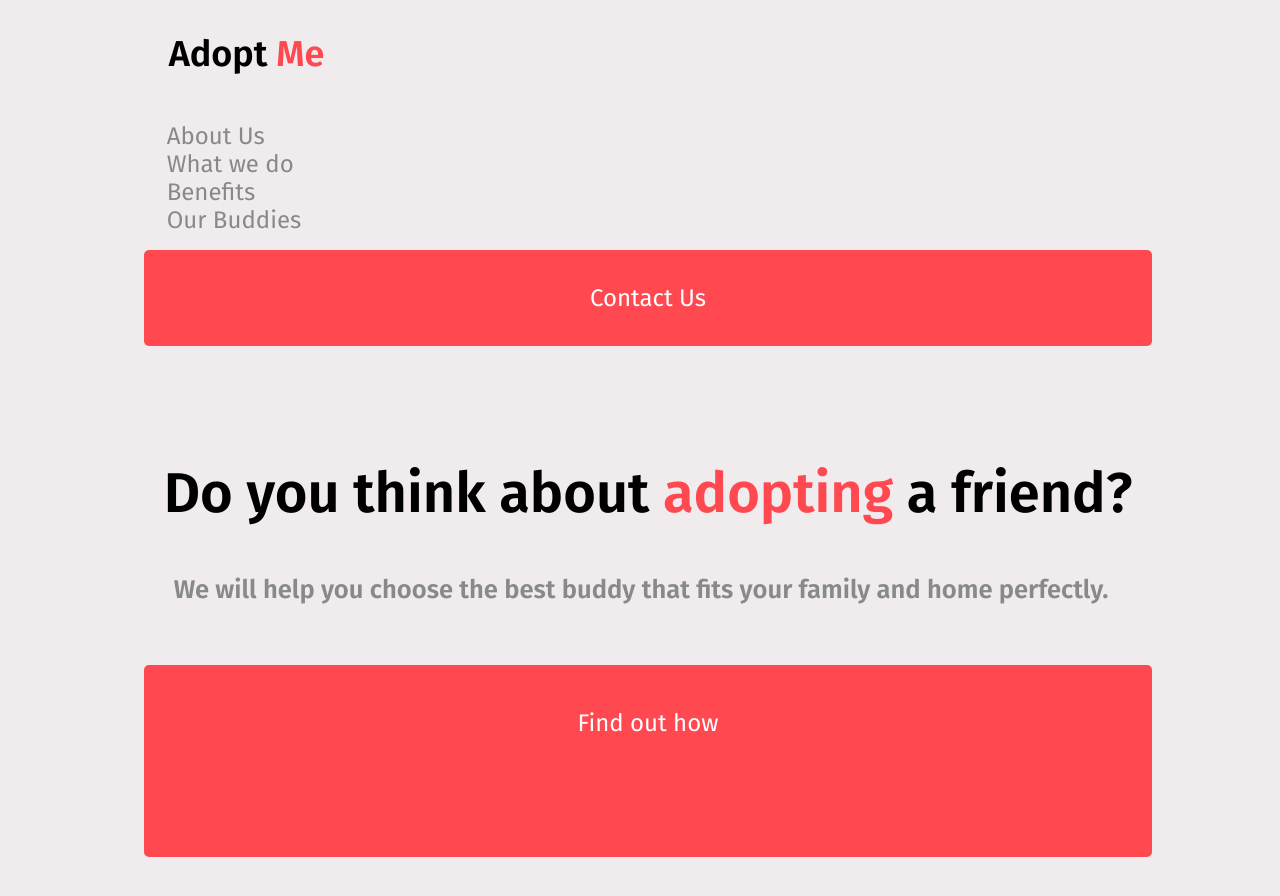
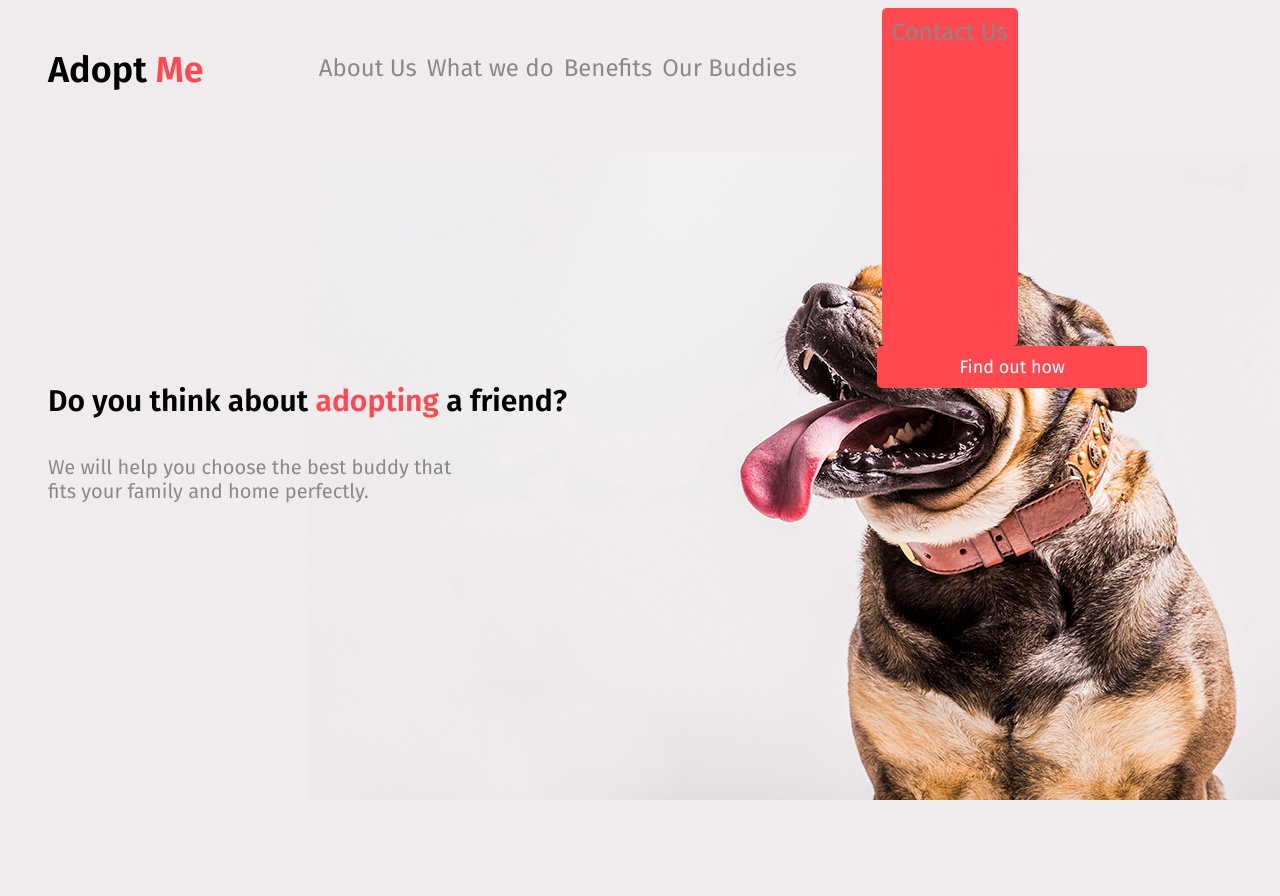
Before and after one commit to mikal-hasan/Ansari-Unit-One, a plain HTML site: page index.html in a window 1280 px wide. After the commit the page ends 800 px from the top, so only its background shows below. Drawn offline with Linux system fonts and the light colour scheme.

Commit message:
initial commit

```diff
--- a/index.html
+++ b/index.html
@@ -11,36 +11,28 @@
 <body>
     <div class="container">
         <h1>Adopt <span style="color: #ff4850">Me</span></h1>
-        <div>
-            <ul id="nav">
+        <div class="nav">
                 <ul>
                     <li><a href="#">About Us</a></li>
                     <li><a href="#">What we do</a></li>
                     <li><a href="#">Benefits</a></li>
                     <li><a href="#">Our Buddies</a></li>
                 </ul>
-                <img src="images/bulldog-2.jpg" alt="Bulldog">
+        </div>
+        <div class="contact">
+            <p></p><li><a class="tact" href="x">Contact Us</a></li></p>
         </div>
 
 
-    <div class="ContactUs">
-        <p class="contact">Contact Us</p>
-    </div>
-
-    <div class=doYou>
+    <div class= "doWe">
         <p class="doYou">Do you think about <span style="color: #ff4850">adopting</span> a friend?</p>
         <p class="we">We will help you choose the best buddy that fits your family and home perfectly.</p>
     </div>
 
-    <div class="FindUs">
+    <div class="findOut">
         <p class="find">Find out how</p>
     </div>
-
-
    </div>
-
-
-
 
 </body>
 </html>
--- a/style.css
+++ b/style.css
@@ -1,68 +1,37 @@
-/* Media Query for Desktop: 1024px */
-@media only screen and (min-width: 1024px) {
-    body{
+
+    body {
         background-color: #f0ecee;
-        background-position: right;
-        padding: 0;
-        width: 100%;
-        display: flex;
    }
 
-    img {
-        display: right;
+   .container {
+        display: flex;
+        flex-direction: column;
     }
 
     h1 {
         font-family: 'Fira Sans', sans-serif;
         font-size: 36px;
-        width: 300px;
-        height: 50px;
         padding-left: 40px;
-        margin-left: 5px;
-        text-align: left;
-        display: flex 1;
      }
 
-    #nav {
-        margin-left: 3px;
-        padding: 0;
+
+    .nav li {
+        display: block;
+
     }
 
-    #nav li {
-        list-style: none;
-        display: block;
-    }
-
-    #nav li a {
+    .nav li a {
         color: #88898b;
         font-family: 'Fira Sans', sans-serif;
         font-size: 24px;
-        margin-left: 0px;
-        padding: 0px 0px;
         text-decoration: none;
     }
 
-    .contact {
+    .nav a:hover {
         color: #fff;
-        background-color: #FF4850;
+        background-color:#FF4850;
         font-family: 'Fira Sans', sans-serif;
-        font-size: 24px;
-        margin-left: 20px;
-        margin-right: 20px;
-        display: block;
-        text-decoration: none;
-        list-style-type: none;
-        text-align: center;
-        padding: 5px 10px;
-        border-radius: 5px;
-    }
-    /* does not work */
-    .contactButton a :hover {
-        color: #fff;
-        background-color: #ccc;
-        font-family: 'Fira Sans', sans-serif;
-        font-size: 24px;
-        display: block;
+        font-size: 18px;
         text-decoration: none;
         list-style-type: none;
         text-align: center;
@@ -71,27 +40,30 @@
         transition-duration: 200ms;
     }
 
-    .doYou {
+
+    .contact {
+        color: #fff;
+        background-color: #FF4850;
         font-family: 'Fira Sans', sans-serif;
-        font-size: 48px;
-        line-height: 60px;
-        font-weight: bold;
-        margin-left: 20px;
-        margin-right: 20px;
-        padding-top: 30px;
-        padding-bottom: 5px;
+        font-size: 24px;
+        list-style: none;
+        justify-content: center;
+        padding: 10px;
+        border-radius: 5px;
+        margin-left: 40px;
+        margin-right: 40px;
+        display: flex;
+    }
+    .contact ul {
+        flex: row;
+        list-style: none;
+
     }
 
-
-    .we {
-        color: #88898b;
-        font-family: 'Fira Sans', sans-serif;
-        font-size: 16px;
-        line-height: 16px;
-        margin-left: 20px;
-        margin-right: 20px;
-        padding: 5px 10px;
-
+    .contact a {
+        color: #fff;
+        text-decoration: none;
+        text-align: center;
     }
 
     .find {
@@ -99,140 +71,158 @@
         background-color: #FF4850;
         font-family: 'Fira Sans', sans-serif;
         font-size: 24px;
-        display: block;
-        list-style-type: none;
         text-align: center;
-        margin-left: 20px;
+        margin: 0 40px;
+        padding: 20px;
+        border-radius: 5px;
+    }
+
+    .doYou {
+        font-family: 'Fira Sans', sans-serif;
+        font-size: 48px;
+        font-weight: bold;
+        margin-left: 40px;
         margin-right: 20px;
-        margin-bottom: 100px;
-        padding: 10px 10px;
-        border-radius: 5px;
-        text-decoration: none;
+        margin-bottom: 1.5rem;
     }
-    /* this isn't working */
-    .find a :hover {
-        background-color: #ccc;
-        color: #fff;
+
+    .we {
+        color: #88898b;
         font-family: 'Fira Sans', sans-serif;
         font-size: 24px;
-        display: block;
-        list-style-type: none;
-        text-align: center;
-        margin-bottom: 52px;
-        padding: 10px 10px;
-        border-radius: 5px;
-        text-decoration: none;
-        transition-duration: 200m;
+        margin-left: 40px;
+        margin-right: 50px;
+        padding: 5px 10px;
+    }
+    /* code for desktop display */
+@media only screen and (min-width: 768px){
+
+body{
+    background-color: #f0ecee;
+    background-image: url("images/bulldog-2.jpg");
+    background-repeat: no-repeat;
+    background-attachment: fixed;
+    background-position: bottom right;
+    height: 748px;
 }
 
-}
-
-
-
-
-/* media query styles for mobile   */
-@media only screen and (min-width: 768px) {
-
-   body {
+.container {
     display: flex;
-       justify-content: center;
-   }
-
-
-    img {
-        display: none;
-
+    flex-direction: row;
+    flex-wrap: wrap;
+    height: 100%;
 }
 
 h1 {
     font-family: 'Fira Sans', sans-serif;
     font-size: 36px;
-        width: 300px;
-        height: 50px;
     padding-left: 40px;
-        margin-left: 5px;
-        text-align: left;
-        display: inline-block;
-        justify-items: left;
+    margin-top: 40px;
+    margin-right: 50px;
 }
 
-    #nav {
-        margin-left: 3px;
-        padding: 0;
+.nav {
+    flex-direction: row;
+    float: right;
+    padding: 20px;
+    margin-right: 20px;
+    margin-top: 10px;
 }
 
-    #nav li {
+.nav ul {
+    display: flex;
+    flex: row;
     list-style: none;
-        display: block;
-        justify-content: space-between;
 }
 
-    #nav li a {
+.nav a {
     color: #88898b;
     font-family: 'Fira Sans', sans-serif;
-        font-size: 24px;
-        margin-left: 0px;
-        padding: 0px 0px;
+    font-size: 18px;
     text-decoration: none;
+    padding: 5px;
 }
 
+.nav a:hover {
+    color: #fff;
+    background-color:#FF4850;
+    font-family: 'Fira Sans', sans-serif;
+    font-size: 18px;
+    text-decoration: none;
+    list-style-type: none;
+    text-align: center;
+    padding: 10px 10px;
+    border-radius: 5px;
+    transition-duration: 200ms;
+}
 
-
-    .ContactUs {
+.contact {
     color: #fff;
     background-color: #FF4850;
     font-family: 'Fira Sans', sans-serif;
     font-size: 24px;
-        margin-left: 20px;
-        margin-right: 20px;
-        display: block;
+    list-style: none;
+    justify-content: center;
+    padding: 10px;
+    border-radius: 5px;
+    margin-left: 40px;
+}
+
+.contact ul {
+    flex: row;
+    list-style: none;
+
+}
+
+.contact a {
+    color: #88898b;
+    text-decoration: none;
+    text-align: center;
+}
+
+.contact a:hover {
+    color: #fff;
+    background-color:#FF4850;
+    font-family: 'Fira Sans', sans-serif;
+    font-size: 18px;
     text-decoration: none;
     list-style-type: none;
     text-align: center;
-        padding: 5px 10px;
+    padding: 10px 10px;
     border-radius: 5px;
-
+    transition-duration: 200ms;
 }
-
 
 
 .doYou {
     font-family: 'Fira Sans', sans-serif;
-        font-size: 3.5rem;
-        line-height: 5.5rem;
+    font-size: 30px;
     font-weight: bold;
-        margin-left: 20px;
-        margin-right: 20px;
-        padding-top: 1.5rem;
-        margin-bottom: 1.5rem;
-        padding-bottom: 5px;
+    margin-left: 40px;
+    flex-direction: row;
+    line-height: 50px;
 }
 
 .we {
     color: #88898b;
     font-family: 'Fira Sans', sans-serif;
-    font-size: 1.6rem;
-    line-height: 2rem;
-    margin-right: 20px;
+    font-size: 20px;
+    margin-left: 30px;
     padding: 5px 10px;
-
+    width: 50%;
 }
 
-    .FindUs {
+
+.find {
     color: #fff;
     background-color: #FF4850;
     font-family: 'Fira Sans', sans-serif;
-        font-size: 24px;
-        display: block;
-        list-style-type: none;
+    font-size: 18px;
     text-align: center;
-        margin-left: 20px;
-        margin-right: 20px;
-        margin-bottom: 100px;
+    width:250px;
     padding: 10px 10px;
     border-radius: 5px;
-        text-decoration: none;
-
+    margin-left: 40px;
 }
 
 }
```
Also changed, not shown: extra.css (deleted, +0 -18 lines), script.js (deleted). Lines whose indentation alone changed are shown as unchanged.
